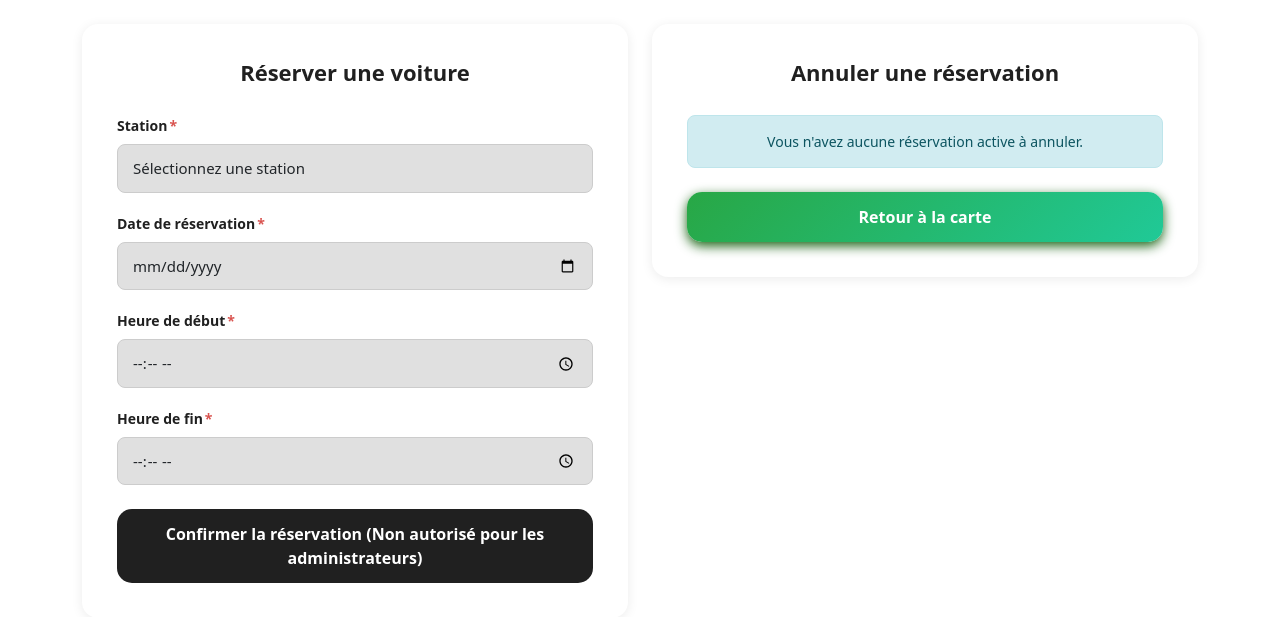
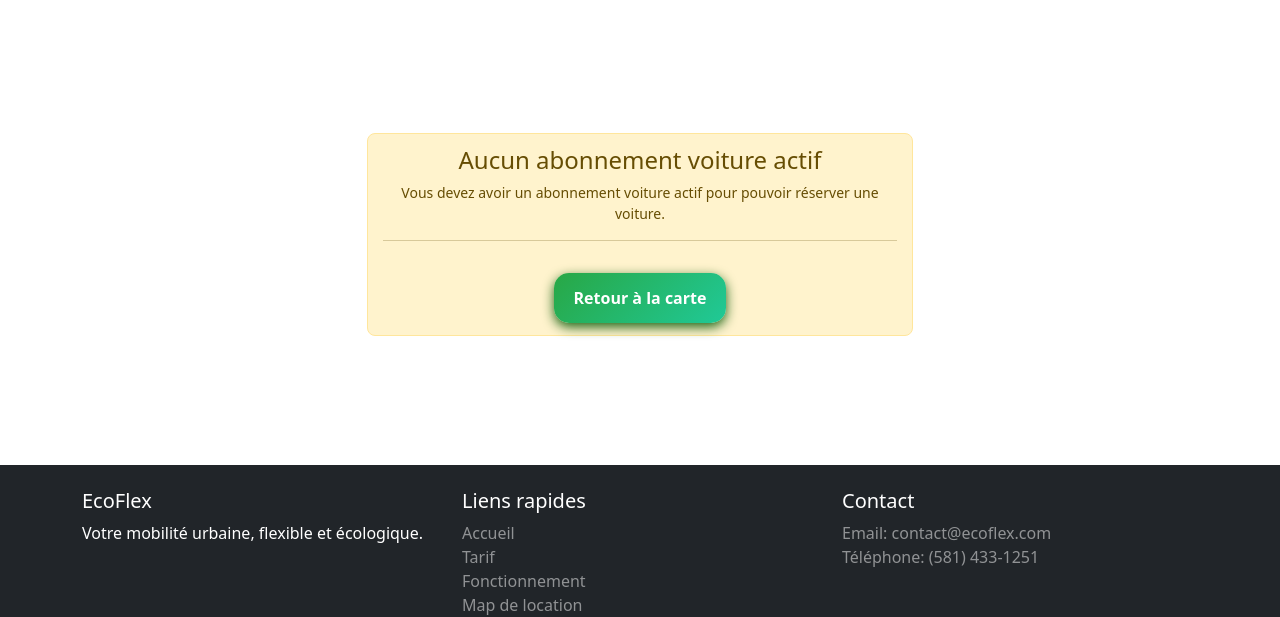
Before and after one commit to alphangenda/Projet_Web_Alpha_Ismail_Edouard, a Django app: page /reserver_voiture/ in a window 1280 px wide. Shown: the part 86-703 px from the top of the page. Run offline with Django 5.2, Linux system fonts and the light colour scheme; a user stored in the database is signed in; data comes from the database, SQL or seed files in the repository; both versions use the stored data as it was after the commit; data that the repository does not hold is empty.

Commit message:
Ajout de la logique pour les abonnements de voiture dans l'onglet Réservations

```diff
--- a/ecoflex/templates/ecoflex/index.html
+++ b/ecoflex/templates/ecoflex/index.html
@@ -124,10 +124,8 @@ Accueil - EcoFlex
         transition: transform 0.25s ease, box-shadow 0.25s ease;
     }
 
-    /* Effet grossissant */
     .fonctionnement-button button:hover {
         transform: scale(1.08);
-        /* Taille augmentée */
         box-shadow: 0 6px 18px rgba(19, 94, 12, 0.5);
     }
 
--- a/ecoflex/templates/ecoflex/reservations.html
+++ b/ecoflex/templates/ecoflex/reservations.html
@@ -2,8 +2,7 @@
 {% block title %}Réserver une voiture - EcoFlex{% endblock %}
 {% block content %}
 <div class="container">
-
-
+    {% if nombre_abonnements_voiture > 0 %}
         <div class="row justify-content-center g-4">
             <div class="col-lg-6">
                 <div class="form-card">
@@ -138,6 +137,19 @@
                 </div>
             </div>
         </div>
+    {% else %}
+        <div class="row justify-content-center">
+            <div class="col-lg-6 col-md-8">
+                <div class="alert alert-warning mt-4 text-center" role="alert">
+                    <h4 class="alert-heading">Aucun abonnement voiture actif</h4>
+                    <p>Vous devez avoir un abonnement voiture actif pour pouvoir réserver une voiture.</p>
+                    <hr>
+                    <a href="{% url 'map_location' %}" class="action-link mt-3">Retour à la carte</a>
+                </div>
+            </div>
+        </div>
+    {% endif %}
+
 </div>
 {% endblock %}
 
--- a/ecoflex/views.py
+++ b/ecoflex/views.py
@@ -370,6 +370,15 @@ def reserver_voiture(request):
     reservation_form = ReservationForm()
     annulation_form = AnnulationReservationForm(user=request.user)
 
+    abonnements_actifs = AbonnementUtilisateur.objects.filter(
+        utilisateur=request.user,
+        actif=True
+    ).select_related('offre')
+
+    nombre_abonnements_voiture = abonnements_actifs.filter(
+        offre__vehicule='voiture'
+    ).count()
+
     if request.method == 'POST':
         if 'reserver' in request.POST:
             reservation_form = ReservationForm(request.POST)
@@ -396,7 +405,9 @@ def reserver_voiture(request):
 
     return render(request, 'ecoflex/reservations.html', {
         'reservation_form': reservation_form,
-        'annulation_form': annulation_form
+        'annulation_form': annulation_form,
+        'abonnements_actifs': abonnements_actifs,
+        'nombre_abonnements_voiture': nombre_abonnements_voiture
     })
 
 
```
Also changed, not shown: db.sqlite3. Lines whose indentation alone changed are shown as unchanged.
